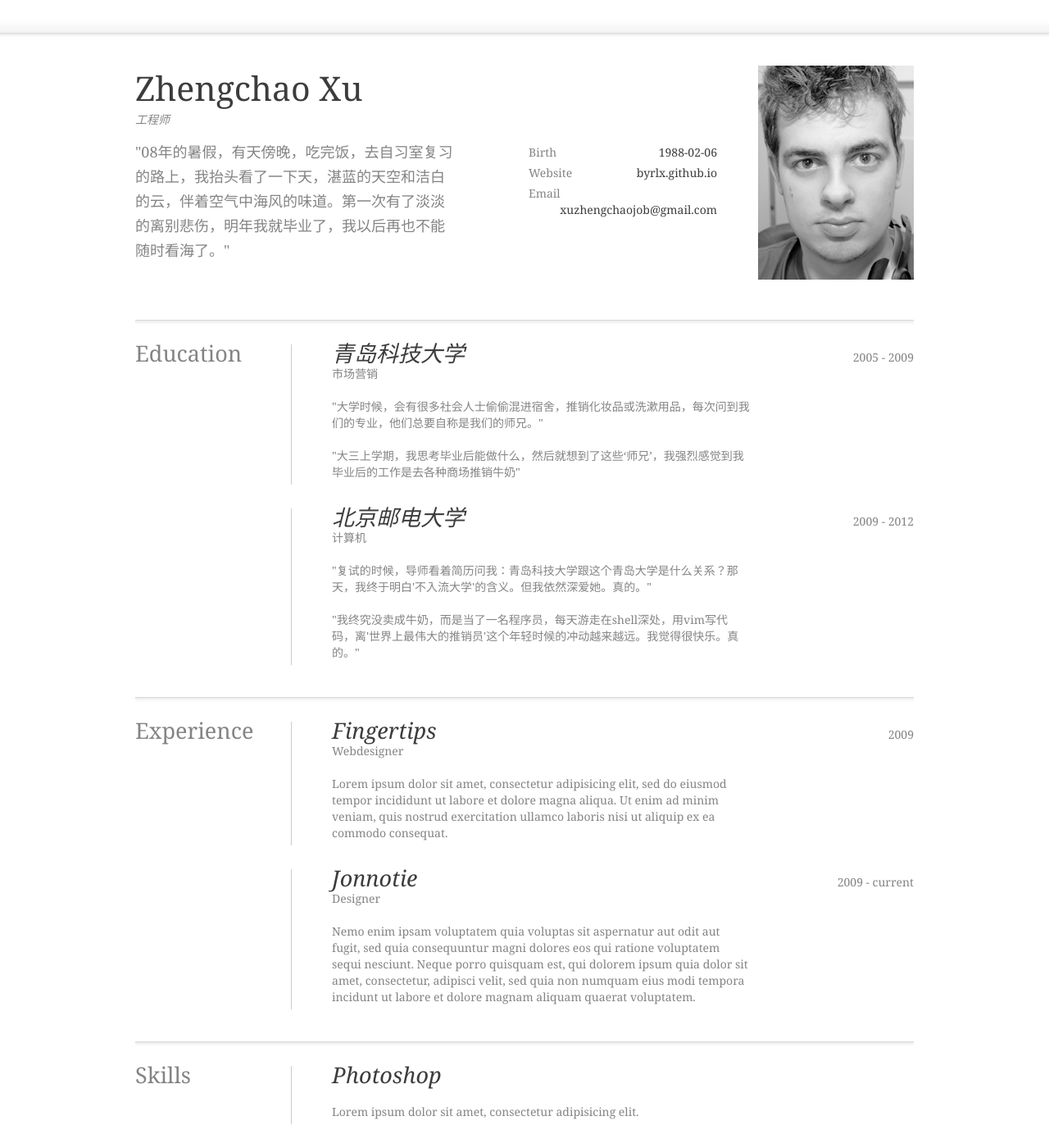
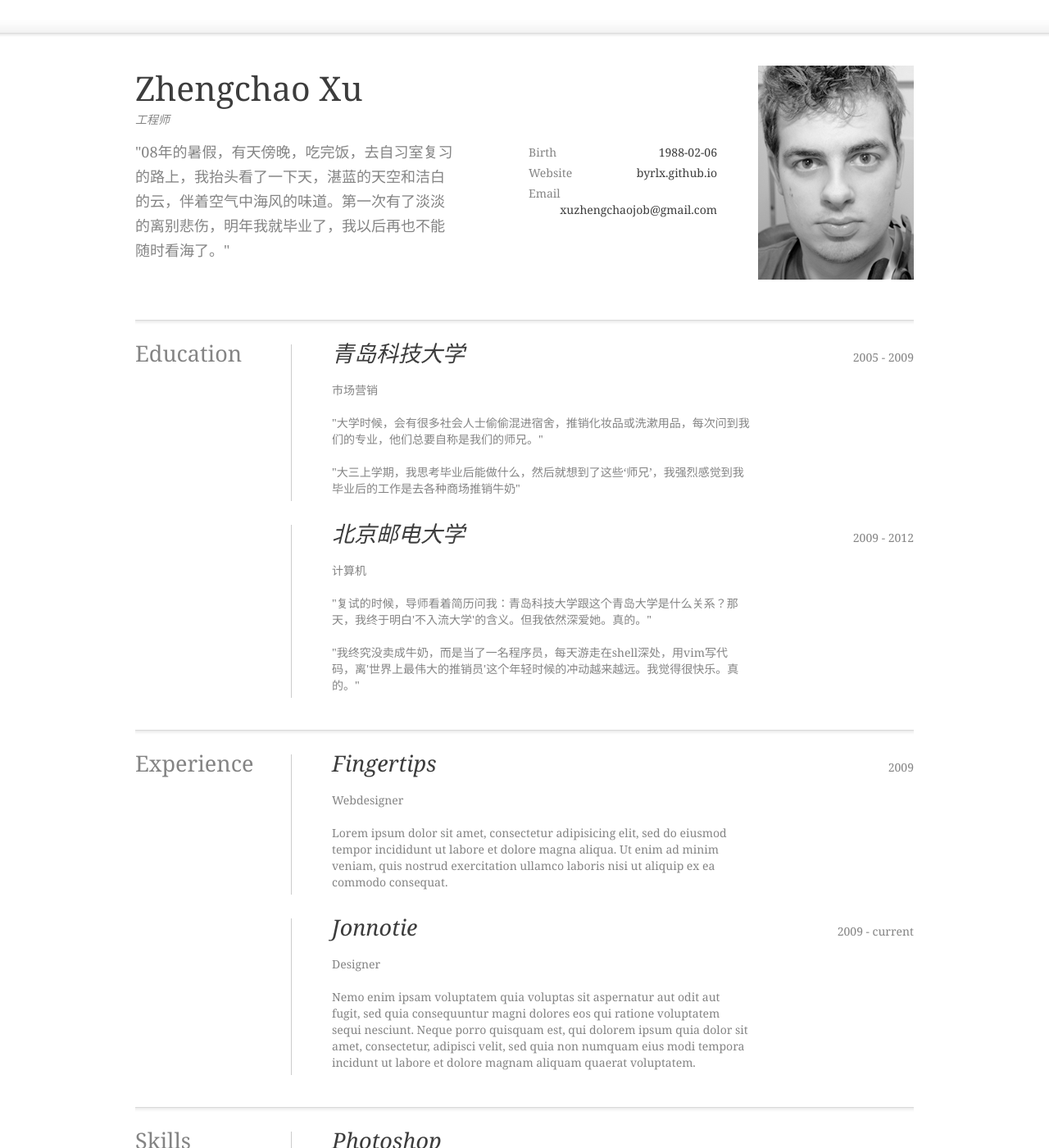
Before and after one commit to byrlx/byrlx.github.io, a Jekyll site: the page aboutme/index.html, which Jekyll copies as it is, in a window 1280 px wide and 1400 px high. Shown: the whole window at 82% size. Built offline with Jekyll 4.4.1, drawn with Linux system fonts in a browser that asks for light colours; nearby versions of some CDN libraries; Markdown is read by kramdown in place of the engine named in the settings.

Commit message:
update post

```diff
--- a/aboutme/css/main.css
+++ b/aboutme/css/main.css
@@ -215,9 +215,9 @@
 
 .section h4 {
   font-weight: normal;
-  font-style: normal;
+  font-style: bold;
   margin-bottom: 20px;
-  margin-top: -20px;
+  margin-top: 5px;
 }
 
 .section .date {
```
